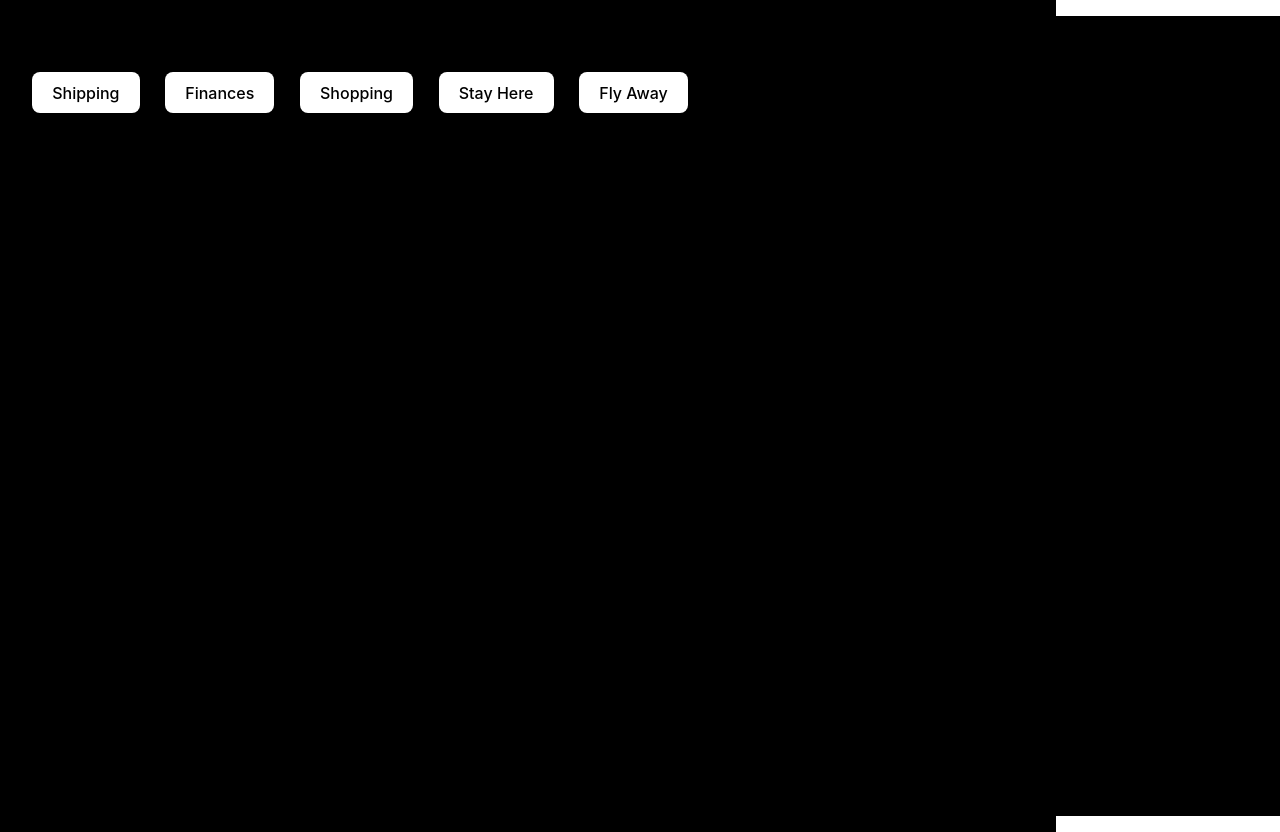
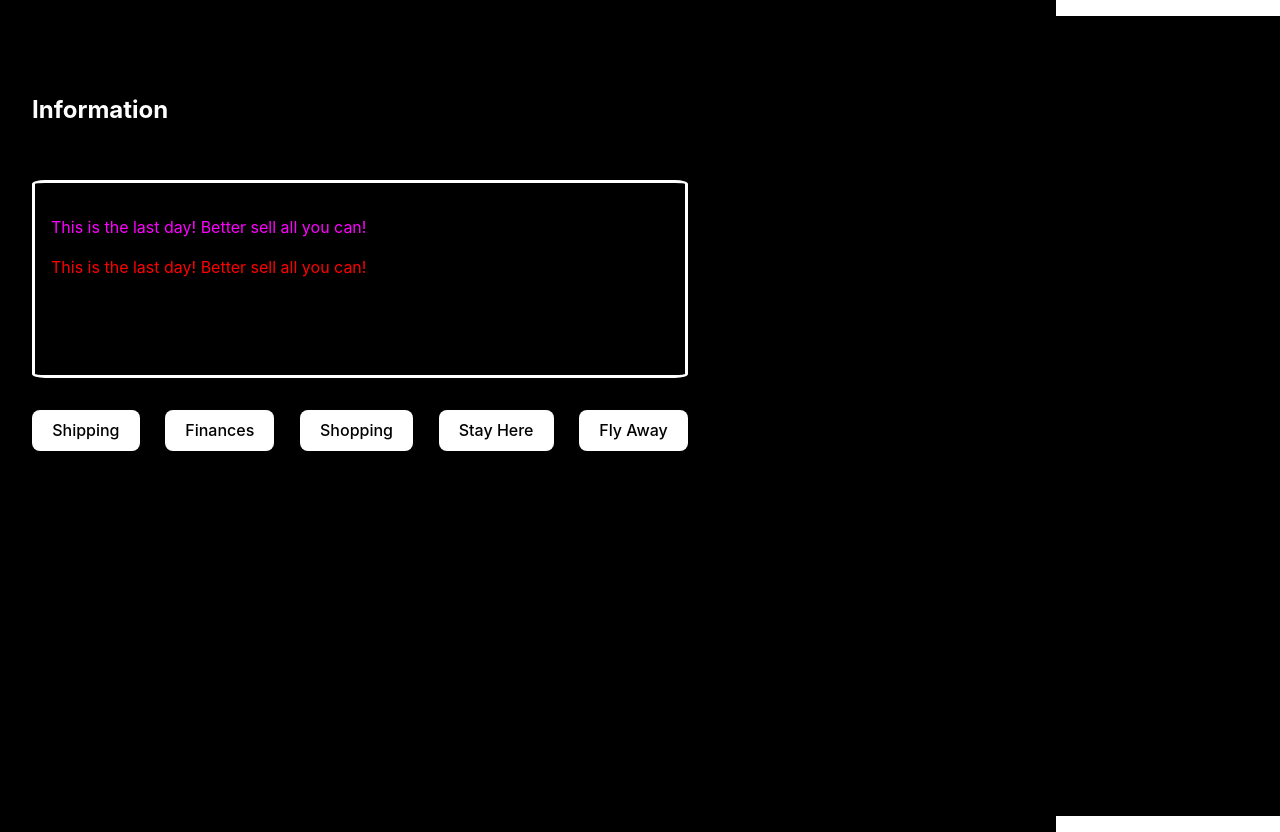
Before and after one commit to HDarius90/ItemLord2, a React (Vite) app in the folder ItemLord2/: page / in a window 1280 px wide. Shown: the top 832 px of the page. Built offline with nearby package versions, Linux system fonts and the light colour scheme.

Commit message:
feat: creating InfoPanel component

```diff
--- a/ItemLord2/src/App.tsx
+++ b/ItemLord2/src/App.tsx
@@ -1,13 +1,13 @@
 import "./App.css";
+import InfoPanel from "./components/InfoPanel";
 
 function App() {
-
   return (
     <>
       <div className="App">
         <div className="mainCont">
           <section>
-            <div className="InfoPanel" />
+            <InfoPanel />
 
             <div className="btnGroup">
               <button>Shipping</button>
--- /dev/null
+++ b/ItemLord2/src/components/InfoPanel.module.css
@@ -0,0 +1,18 @@
+.infoBanner {
+  display: flex;
+  justify-content: space-between;
+  padding: 1rem;
+}
+
+.infos {
+  padding: 1rem;
+  text-align: left;
+  margin: 1rem;
+  border: 3px solid white;
+  border-radius: 2%;
+  min-height: 10rem;
+}
+
+.infos > p {
+  color: white;
+}
--- /dev/null
+++ b/ItemLord2/src/components/InfoPanel.tsx
@@ -0,0 +1,21 @@
+import styles from "./InfoPanel.module.css";
+import { notifications } from "../utils";
+
+const InfoPanel = () => {
+  return (
+    <>
+      <div className={styles.infoBanner}>
+        <h2>Information</h2>
+      </div>
+      <div className={styles.infos}>
+        {notifications.map((message, index) => (
+          <p key={index} style={{ color: message.color }}>
+            {message.text}
+          </p>
+        ))}
+      </div>
+    </>
+  );
+};
+
+export default InfoPanel;
--- a/ItemLord2/src/redux/reducers.ts
+++ b/ItemLord2/src/redux/reducers.ts
@@ -38,8 +38,8 @@ const initialState = {
   },
   selectedItem: {
     name: "",
-    price: "",
-    qty: "",
+    qty: 0,
+    price: 0,
   },
   tradeType: "",
   pocketSize: 20,
```
